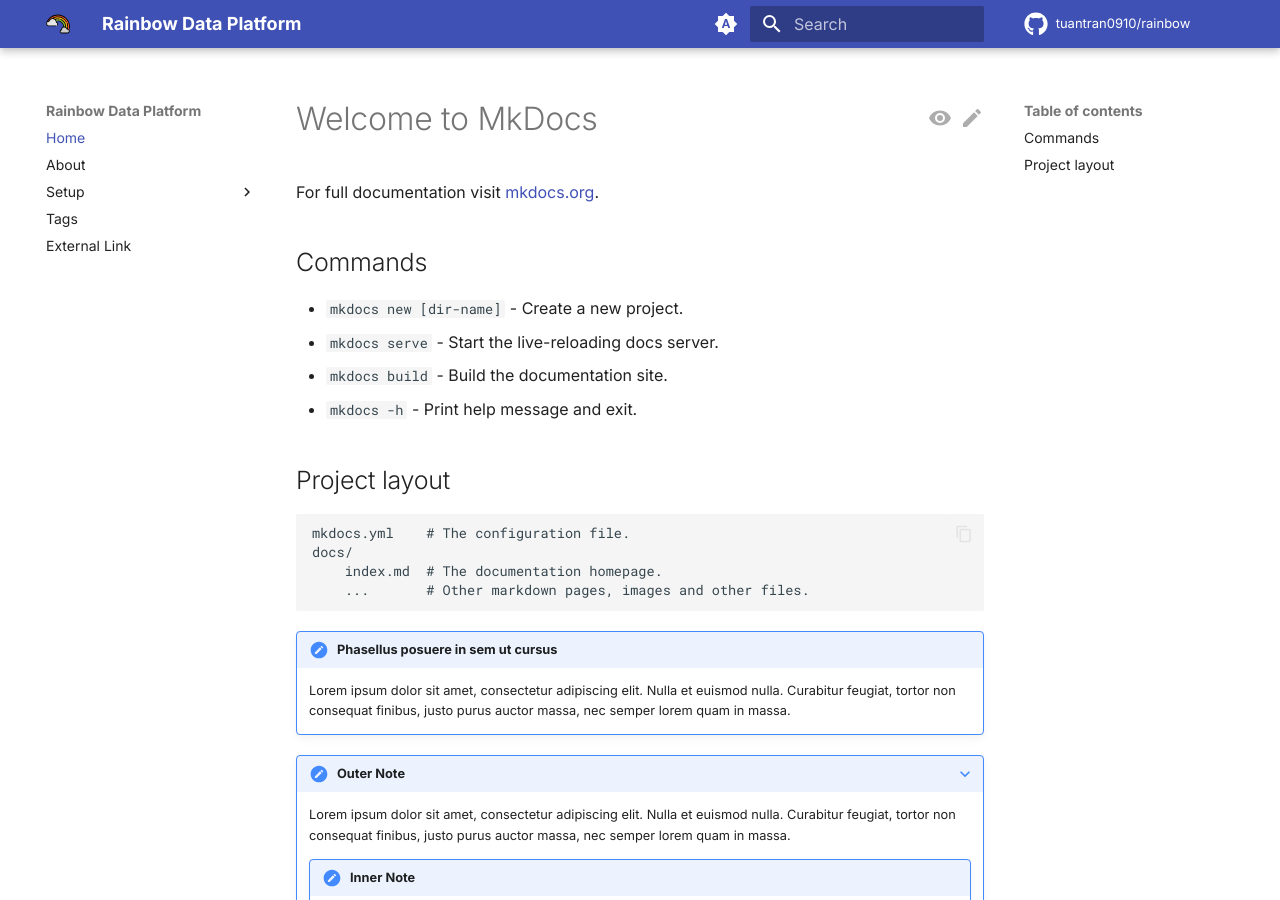
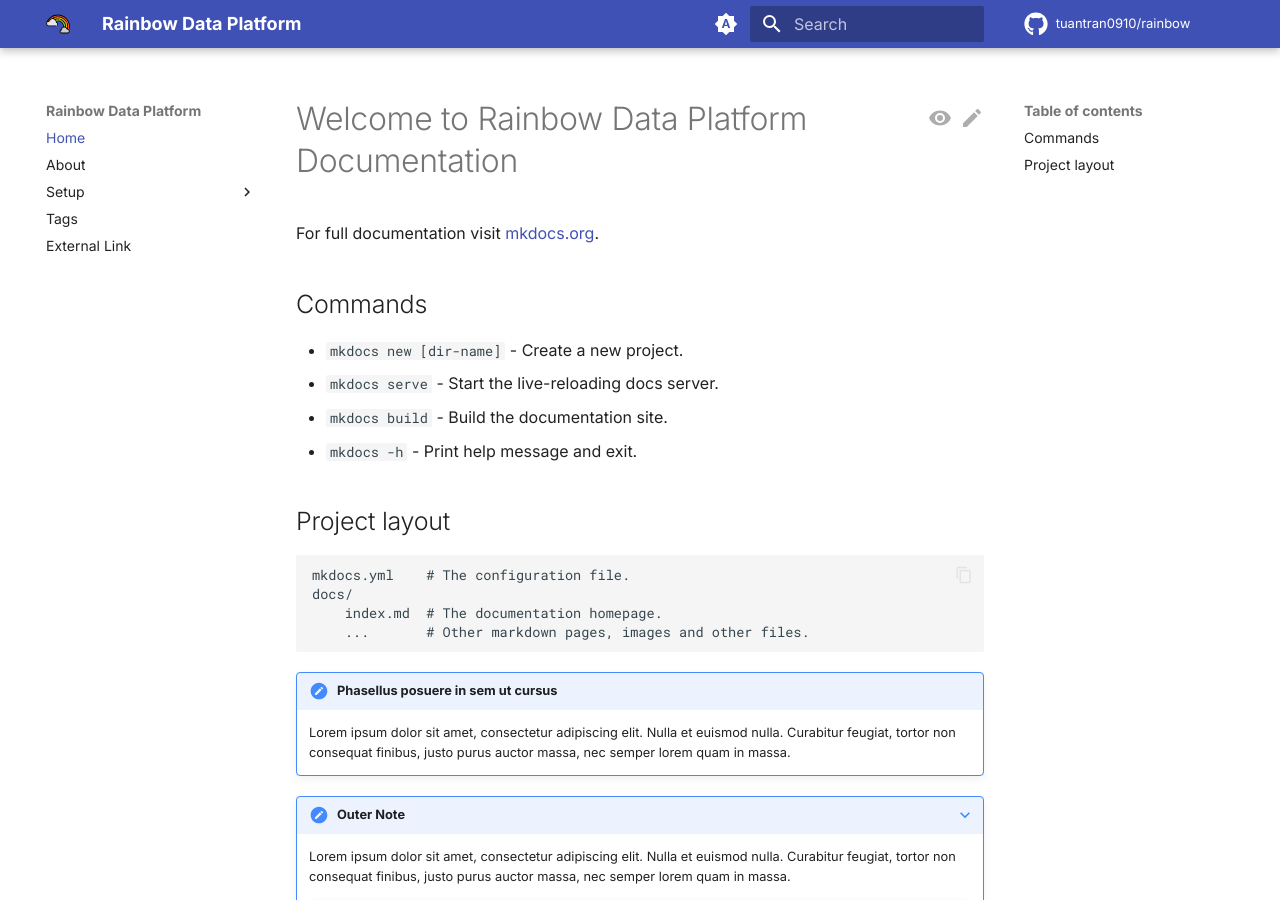
Before and after one commit to tuantran0910/rainbow, an MkDocs documentation site: the page built from docs/index.md, in a window 1280 px wide and 900 px high. Built offline with MkDocs 1.6.1 and Material for MkDocs 9.7.7, drawn with Linux system fonts in a browser that asks for light colours; emoji names are drawn with the system emoji font; comment, search, counter and statistics services are not loaded.

Commit message:
docs: update title for testing gh actions bot

```diff
--- a/docs/index.md
+++ b/docs/index.md
@@ -2,7 +2,7 @@
 comments: true
 ---
 
-# Welcome to MkDocs
+# Welcome to Rainbow Data Platform Documentation
 
 For full documentation visit [mkdocs.org](https://www.mkdocs.org).
 
```
